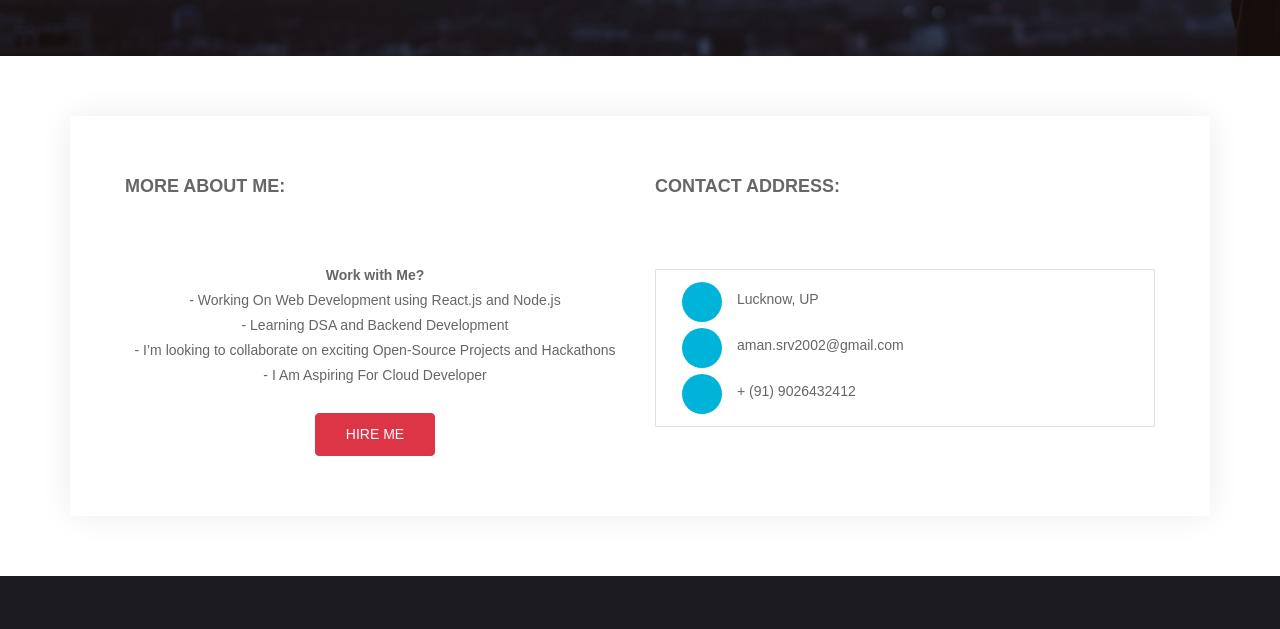
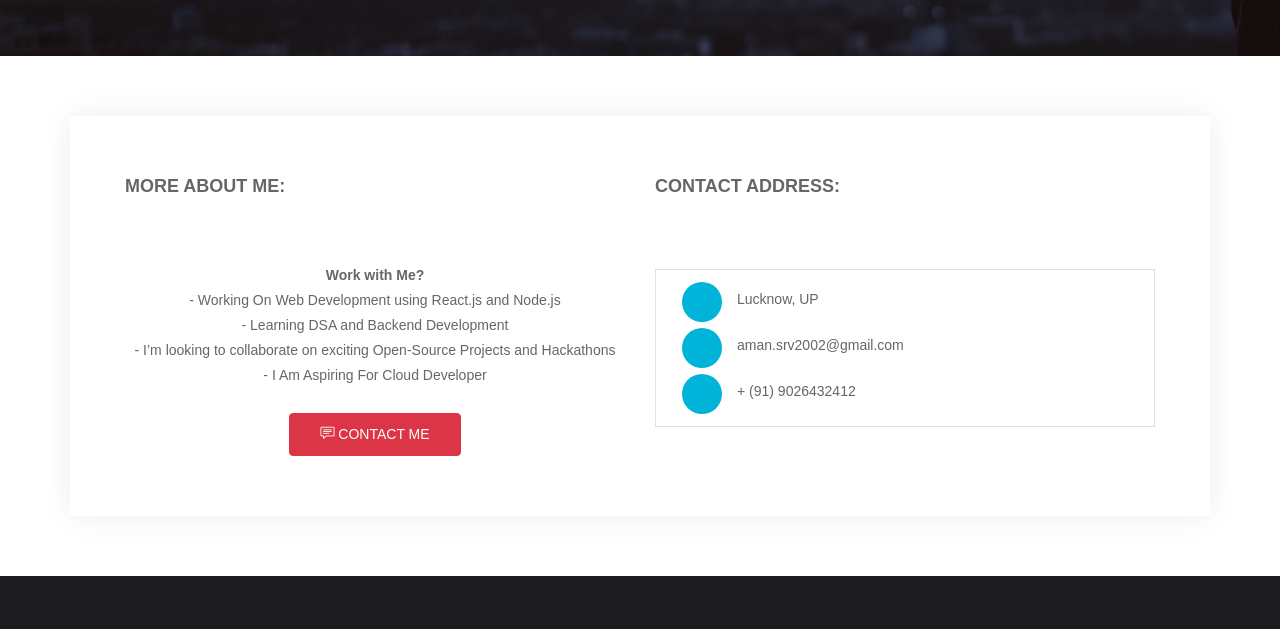
Before and after one commit to amansrv/Amanrv-Portfolio, a plain HTML site: page index.html in a window 1280 px wide. Shown: the part 4505-5134 px from the top of the page. Drawn offline with Linux system fonts and the light colour scheme; files whose address does not match are found by name.

Commit message:
Update index.html

```diff
--- a/index.html
+++ b/index.html
@@ -706,11 +706,8 @@
                   <p>- I’m looking to collaborate on exciting Open-Source Projects and Hackathons</p>
                   <p>- I Am Aspiring For Cloud Developer</p>
                   <br />
-                  <a
-                    href="href="mailto:aman.srv2002@gmail.com" class="btn btn-danger"
-                    target="_blank"
-                    class="btn btn-common btn-lg"
-                    >Hire Me</a
+                  <a href="mailto:aman.srv2002@gmail.com" class="btn btn-danger"
+                ><i class="icon-speech"></i> Contact Me</a
                   >
                 </div>
               </div>
```
